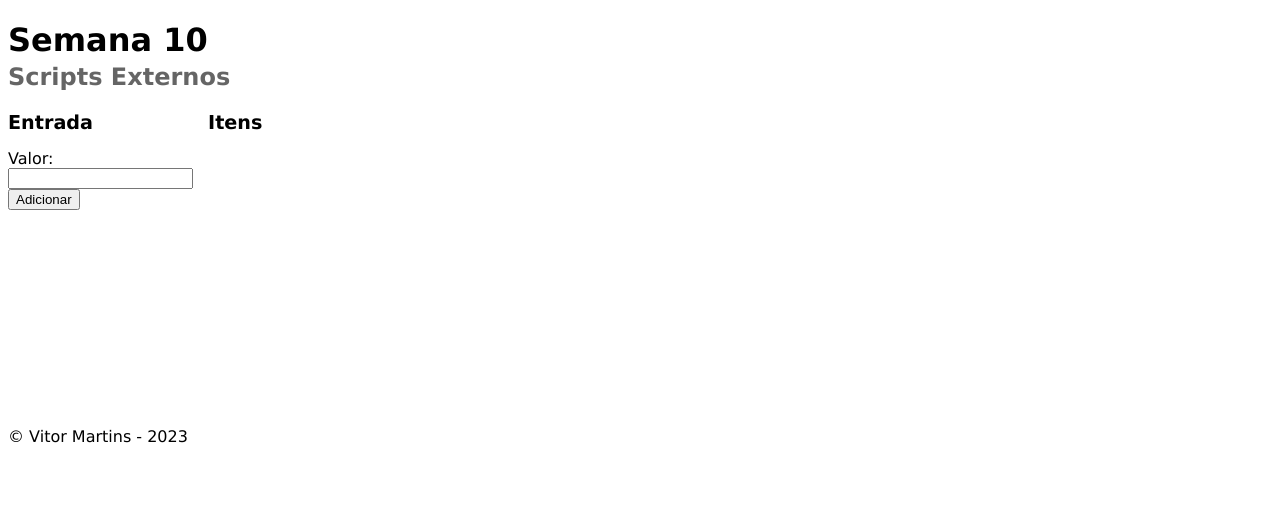
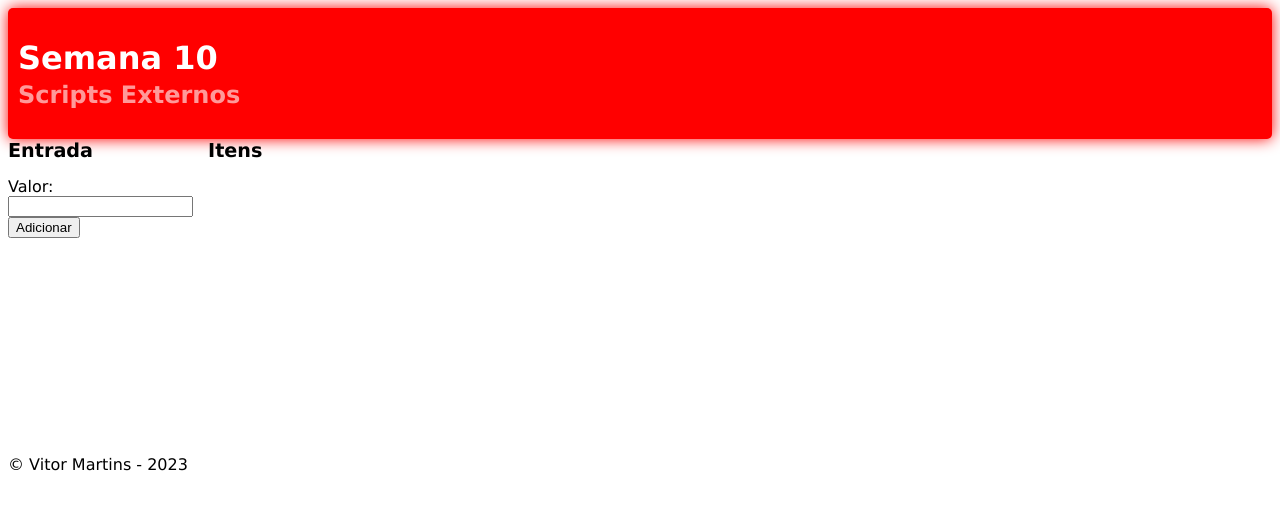
Before and after one commit to ufjf-dcc121/ufjf-dcc121-2023-1-atv10-Vitorlealm, a plain HTML site: page index.html in a window 1280 px wide. Drawn offline with Linux system fonts and the light colour scheme.

Commit message:
Adiciona mais estilo

```diff
--- a/estilo.css
+++ b/estilo.css
@@ -3,6 +3,13 @@ html {
 }
 main{
     display: flex;
+}
+header{
+    background-color: red;
+    color: white;
+    box-shadow: 0 0 15px red;
+    border-radius: 5px;
+    padding: 10px;
 }
 header h1{
     margin-bottom: 0;
```
